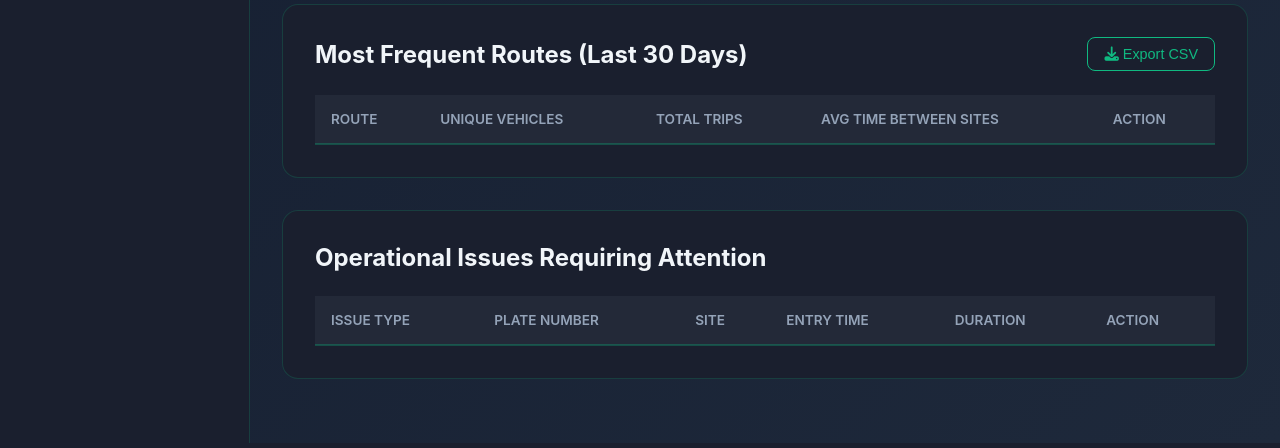
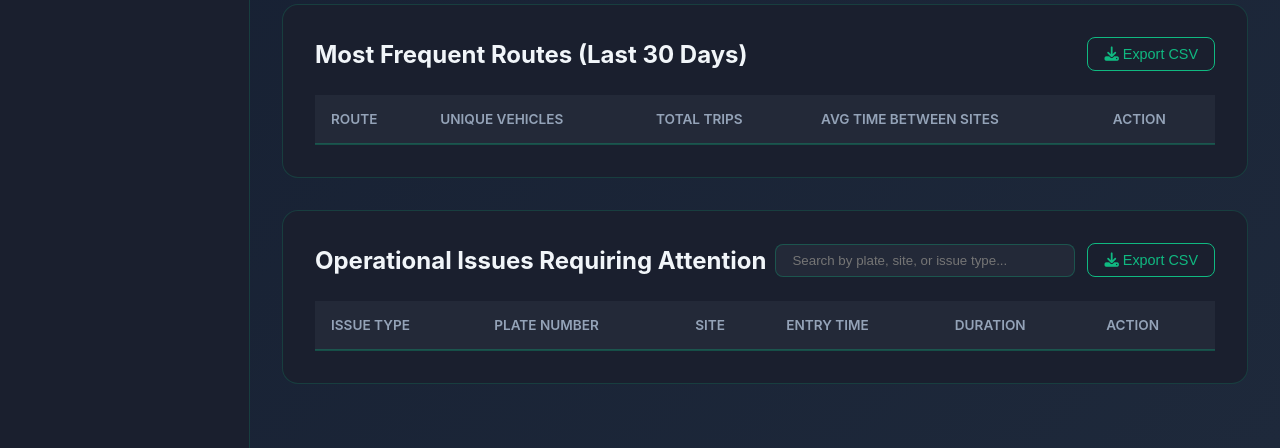
Before and after one commit to Keltings/vehicles, a Django app: page /intelligence/analytics/ in a window 1280 px wide. Shown: the part 1822-2270 px from the top of the page. Run offline with Django 4.2, Linux system fonts and the light colour scheme; a user stored in the database is signed in; tables that the repository leaves empty hold one stand-in row (values such as "Sample post"); lists and menus that the app fills with data are empty; some libraries are stand-ins or nearby versions.

Commit message:
added a search button to the table

```diff
--- a/intelligence/templates/analytics/analytics_overview.html
+++ b/intelligence/templates/analytics/analytics_overview.html
@@ -443,9 +443,22 @@
     </table>
 </div>
 <!-- OPERATIONAL ISSUES -->
+<!-- OPERATIONAL ISSUES -->
 <div class="section">
     <div class="section-header">
         <h2 class="section-title">Operational Issues Requiring Attention</h2>
+        <div style="display: flex; gap: 12px; align-items: center;">
+            <input
+                type="text"
+                id="issuesSearch"
+                placeholder="Search by plate, site, or issue type..."
+                style="padding: 8px 16px; background: var(--bg-dark); border: 1px solid rgba(16, 185, 129, 0.3); border-radius: 8px; color: var(--text-light); width: 300px;"
+                onkeyup="filterIssuesTable()"
+            >
+            <button class="export-btn">
+                <i class="fas fa-download"></i> Export CSV
+            </button>
+        </div>
     </div>
 
     <table class="data-table">
@@ -721,6 +734,56 @@ document.getElementById('routeModal').addEventListener('click', function(e) {
         closeRouteModal();
     }
 });
+// Search/filter function for operational issues table
+function filterIssuesTable() {
+    const searchInput = document.getElementById('issuesSearch');
+    const filter = searchInput.value.toLowerCase();
+    const table = document.getElementById('issuesTableBody');
+    const rows = table.getElementsByTagName('tr');
+
+    let visibleCount = 0;
+
+    for (let i = 0; i < rows.length; i++) {
+        const row = rows[i];
+        const cells = row.getElementsByTagName('td');
+        let found = false;
+
+        // Search in: Issue Type, Plate Number, Site
+        for (let j = 0; j < 3; j++) {
+            if (cells[j]) {
+                const cellText = cells[j].textContent || cells[j].innerText;
+                if (cellText.toLowerCase().indexOf(filter) > -1) {
+                    found = true;
+                    break;
+                }
+            }
+        }
+
+        if (found) {
+            row.style.display = '';
+            visibleCount++;
+        } else {
+            row.style.display = 'none';
+        }
+    }
+
+    // Show "no results" message if needed
+    const noResultsRow = document.getElementById('noIssuesResult');
+    if (noResultsRow) {
+        noResultsRow.remove();
+    }
+
+    if (visibleCount === 0 && filter !== '') {
+        const newRow = table.insertRow(0);
+        newRow.id = 'noIssuesResult';
+        const cell = newRow.insertCell(0);
+        cell.colSpan = 6;
+        cell.style.textAlign = 'center';
+        cell.style.padding = '40px';
+        cell.style.color = 'var(--text-dark)';
+        cell.innerHTML = '<i class="fas fa-search" style="font-size: 2rem; margin-bottom: 16px; display: block;"></i>No results found for "' + filter + '"';
+    }
+}
 </script>
 
 {% endblock %}
```
